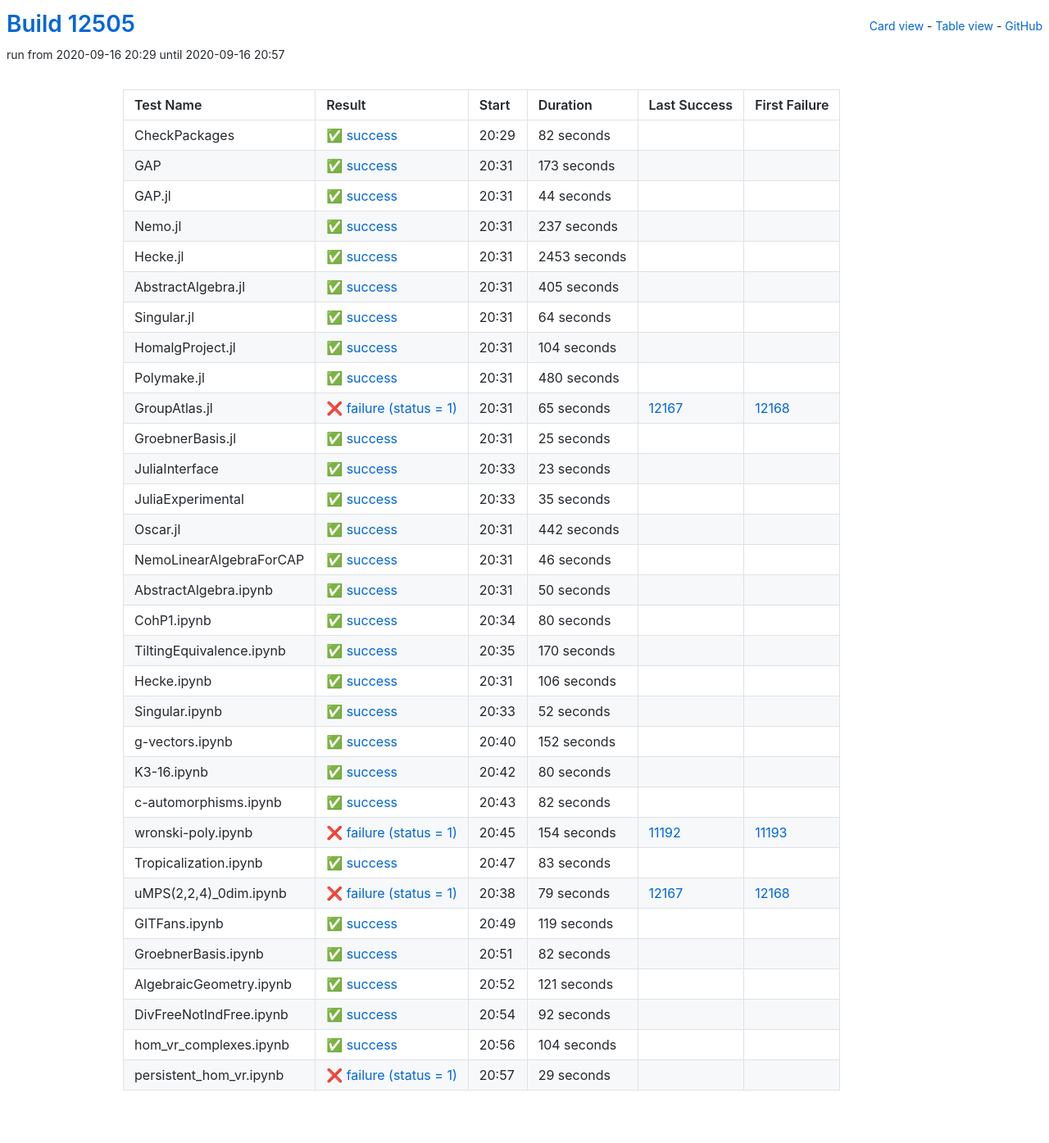
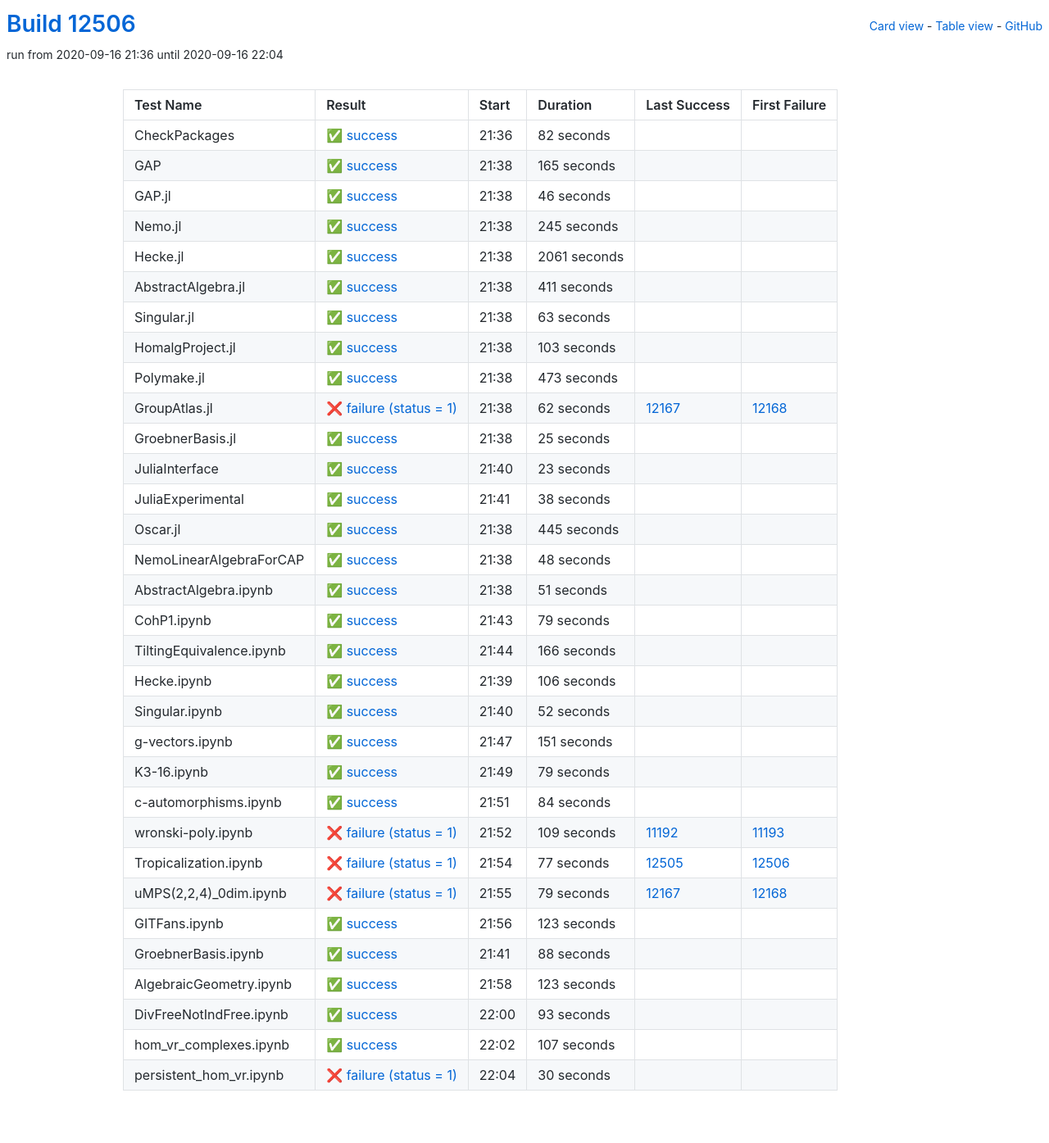
Before and after one commit to oscar-system/oscar-ci-status, a Jekyll site: the page built from table.html, in a window 1280 px wide. Shown: the whole page at 82% size. Built offline with Jekyll 4.4.1, drawn with Linux system fonts in a browser that asks for light colours.

Commit message:
Build #12506

```diff
--- a/_data/ci.yml
+++ b/_data/ci.yml
@@ -1,6 +1,6 @@
 ---
-build: 12505
-build_url: https://oscarci.mathematik.uni-kl.de/job/oscar/12505/
+build: 12506
+build_url: https://oscarci.mathematik.uni-kl.de/job/oscar/12506/
 job: oscar
 organization: oscar-system
 repo: oscar-ci-status
@@ -8,8 +8,8 @@ repourl: https://github.com/oscar-system/oscar-ci-status
 tests:
 - name: CheckPackages
   id: checkpackages
-  log: https://oscarci.mathematik.uni-kl.de/job/oscar/12505/artifact/logs/build-12505/CheckPackages.log
-  start: 2020-09-16 20:29
+  log: https://oscarci.mathematik.uni-kl.de/job/oscar/12506/artifact/logs/build-12506/CheckPackages.log
+  start: 2020-09-16 21:36
   success: true
   exitcode: 0
   status: success
@@ -20,116 +20,116 @@ tests:
   first_failure_url:
 - name: GAP
   id: gap
-  log: https://oscarci.mathematik.uni-kl.de/job/oscar/12505/artifact/logs/build-12505/GAP.log
-  start: 2020-09-16 20:31
+  log: https://oscarci.mathematik.uni-kl.de/job/oscar/12506/artifact/logs/build-12506/GAP.log
+  start: 2020-09-16 21:38
   success: true
   exitcode: 0
   status: success
-  duration: 173
+  duration: 165
   last_success: false
   last_success_url:
   first_failure: false
   first_failure_url:
 - name: GAP.jl
   id: gap-jl
-  log: https://oscarci.mathematik.uni-kl.de/job/oscar/12505/artifact/logs/build-12505/GAP.jl.log
-  start: 2020-09-16 20:31
+  log: https://oscarci.mathematik.uni-kl.de/job/oscar/12506/artifact/logs/build-12506/GAP.jl.log
+  start: 2020-09-16 21:38
   success: true
   exitcode: 0
   status: success
-  duration: 44
+  duration: 46
   last_success: false
   last_success_url:
   first_failure: false
   first_failure_url:
 - name: Nemo.jl
   id: nemo-jl
-  log: https://oscarci.mathematik.uni-kl.de/job/oscar/12505/artifact/logs/build-12505/Nemo.jl.log
-  start: 2020-09-16 20:31
+  log: https://oscarci.mathematik.uni-kl.de/job/oscar/12506/artifact/logs/build-12506/Nemo.jl.log
+  start: 2020-09-16 21:38
   success: true
   exitcode: 0
   status: success
-  duration: 237
+  duration: 245
   last_success: false
   last_success_url:
   first_failure: false
   first_failure_url:
 - name: Hecke.jl
   id: hecke-jl
-  log: https://oscarci.mathematik.uni-kl.de/job/oscar/12505/artifact/logs/build-12505/Hecke.jl.log
-  start: 2020-09-16 20:31
+  log: https://oscarci.mathematik.uni-kl.de/job/oscar/12506/artifact/logs/build-12506/Hecke.jl.log
+  start: 2020-09-16 21:38
   success: true
   exitcode: 0
   status: success
-  duration: 2453
+  duration: 2061
   last_success: false
   last_success_url:
   first_failure: false
   first_failure_url:
 - name: AbstractAlgebra.jl
   id: abstractalgebra-jl
-  log: https://oscarci.mathematik.uni-kl.de/job/oscar/12505/artifact/logs/build-12505/AbstractAlgebra.jl.log
-  start: 2020-09-16 20:31
+  log: https://oscarci.mathematik.uni-kl.de/job/oscar/12506/artifact/logs/build-12506/AbstractAlgebra.jl.log
+  start: 2020-09-16 21:38
   success: true
   exitcode: 0
   status: success
-  duration: 405
+  duration: 411
   last_success: false
   last_success_url:
   first_failure: false
   first_failure_url:
 - name: Singular.jl
   id: singular-jl
-  log: https://oscarci.mathematik.uni-kl.de/job/oscar/12505/artifact/logs/build-12505/Singular.jl.log
-  start: 2020-09-16 20:31
+  log: https://oscarci.mathematik.uni-kl.de/job/oscar/12506/artifact/logs/build-12506/Singular.jl.log
+  start: 2020-09-16 21:38
   success: true
   exitcode: 0
   status: success
-  duration: 64
+  duration: 63
   last_success: false
   last_success_url:
   first_failure: false
   first_failure_url:
 - name: HomalgProject.jl
   id: homalgproject-jl
-  log: https://oscarci.mathematik.uni-kl.de/job/oscar/12505/artifact/logs/build-12505/HomalgProject.jl.log
-  start: 2020-09-16 20:31
+  log: https://oscarci.mathematik.uni-kl.de/job/oscar/12506/artifact/logs/build-12506/HomalgProject.jl.log
+  start: 2020-09-16 21:38
   success: true
   exitcode: 0
   status: success
-  duration: 104
+  duration: 103
   last_success: false
   last_success_url:
   first_failure: false
   first_failure_url:
 - name: Polymake.jl
   id: polymake-jl
-  log: https://oscarci.mathematik.uni-kl.de/job/oscar/12505/artifact/logs/build-12505/Polymake.jl.log
-  start: 2020-09-16 20:31
+  log: https://oscarci.mathematik.uni-kl.de/job/oscar/12506/artifact/logs/build-12506/Polymake.jl.log
+  start: 2020-09-16 21:38
   success: true
   exitcode: 0
   status: success
-  duration: 480
+  duration: 473
   last_success: false
   last_success_url:
   first_failure: false
   first_failure_url:
 - name: GroupAtlas.jl
   id: groupatlas-jl
-  log: https://oscarci.mathematik.uni-kl.de/job/oscar/12505/artifact/logs/build-12505/GroupAtlas.jl.log
-  start: 2020-09-16 20:31
+  log: https://oscarci.mathematik.uni-kl.de/job/oscar/12506/artifact/logs/build-12506/GroupAtlas.jl.log
+  start: 2020-09-16 21:38
   success: false
   exitcode: 1
   status: failure
-  duration: 65
+  duration: 62
   last_success: 12167
   last_success_url: https://oscarci.mathematik.uni-kl.de/job/oscar/12167/
   first_failure: 12168
   first_failure_url: https://oscarci.mathematik.uni-kl.de/job/oscar/12168/
 - name: GroebnerBasis.jl
   id: groebnerbasis-jl
-  log: https://oscarci.mathematik.uni-kl.de/job/oscar/12505/artifact/logs/build-12505/GroebnerBasis.jl.log
-  start: 2020-09-16 20:31
+  log: https://oscarci.mathematik.uni-kl.de/job/oscar/12506/artifact/logs/build-12506/GroebnerBasis.jl.log
+  start: 2020-09-16 21:38
   success: true
   exitcode: 0
   status: success
@@ -140,8 +140,8 @@ tests:
   first_failure_url:
 - name: JuliaInterface
   id: juliainterface
-  log: https://oscarci.mathematik.uni-kl.de/job/oscar/12505/artifact/logs/build-12505/JuliaInterface.log
-  start: 2020-09-16 20:33
+  log: https://oscarci.mathematik.uni-kl.de/job/oscar/12506/artifact/logs/build-12506/JuliaInterface.log
+  start: 2020-09-16 21:40
   success: true
   exitcode: 0
   status: success
@@ -152,80 +152,80 @@ tests:
   first_failure_url:
 - name: JuliaExperimental
   id: juliaexperimental
-  log: https://oscarci.mathematik.uni-kl.de/job/oscar/12505/artifact/logs/build-12505/JuliaExperimental.log
-  start: 2020-09-16 20:33
+  log: https://oscarci.mathematik.uni-kl.de/job/oscar/12506/artifact/logs/build-12506/JuliaExperimental.log
+  start: 2020-09-16 21:41
   success: true
   exitcode: 0
   status: success
-  duration: 35
+  duration: 38
   last_success: false
   last_success_url:
   first_failure: false
   first_failure_url:
 - name: Oscar.jl
   id: oscar-jl
-  log: https://oscarci.mathematik.uni-kl.de/job/oscar/12505/artifact/logs/build-12505/Oscar.jl.log
-  start: 2020-09-16 20:31
+  log: https://oscarci.mathematik.uni-kl.de/job/oscar/12506/artifact/logs/build-12506/Oscar.jl.log
+  start: 2020-09-16 21:38
   success: true
   exitcode: 0
   status: success
-  duration: 442
+  duration: 445
   last_success: false
   last_success_url:
   first_failure: false
   first_failure_url:
 - name: NemoLinearAlgebraForCAP
   id: nemolinearalgebraforcap
-  log: https://oscarci.mathematik.uni-kl.de/job/oscar/12505/artifact/logs/build-12505/NemoLinearAlgebraForCAP.log
-  start: 2020-09-16 20:31
+  log: https://oscarci.mathematik.uni-kl.de/job/oscar/12506/artifact/logs/build-12506/NemoLinearAlgebraForCAP.log
+  start: 2020-09-16 21:38
   success: true
   exitcode: 0
   status: success
-  duration: 46
+  duration: 48
   last_success: false
   last_success_url:
   first_failure: false
   first_failure_url:
 - name: AbstractAlgebra.ipynb
   id: abstractalgebra-ipynb
-  log: https://oscarci.mathematik.uni-kl.de/job/oscar/12505/artifact/logs/build-12505/AbstractAlgebra.ipynb.log
-  start: 2020-09-16 20:31
+  log: https://oscarci.mathematik.uni-kl.de/job/oscar/12506/artifact/logs/build-12506/AbstractAlgebra.ipynb.log
+  start: 2020-09-16 21:38
   success: true
   exitcode: 0
   status: success
-  duration: 50
+  duration: 51
   last_success: false
   last_success_url:
   first_failure: false
   first_failure_url:
 - name: CohP1.ipynb
   id: cohp1-ipynb
-  log: https://oscarci.mathematik.uni-kl.de/job/oscar/12505/artifact/logs/build-12505/CohP1.ipynb.log
-  start: 2020-09-16 20:34
+  log: https://oscarci.mathematik.uni-kl.de/job/oscar/12506/artifact/logs/build-12506/CohP1.ipynb.log
+  start: 2020-09-16 21:43
   success: true
   exitcode: 0
   status: success
-  duration: 80
+  duration: 79
   last_success: false
   last_success_url:
   first_failure: false
   first_failure_url:
 - name: TiltingEquivalence.ipynb
   id: tiltingequivalence-ipynb
-  log: https://oscarci.mathematik.uni-kl.de/job/oscar/12505/artifact/logs/build-12505/TiltingEquivalence.ipynb.log
-  start: 2020-09-16 20:35
+  log: https://oscarci.mathematik.uni-kl.de/job/oscar/12506/artifact/logs/build-12506/TiltingEquivalence.ipynb.log
+  start: 2020-09-16 21:44
   success: true
   exitcode: 0
   status: success
-  duration: 170
+  duration: 166
   last_success: false
   last_success_url:
   first_failure: false
   first_failure_url:
 - name: Hecke.ipynb
   id: hecke-ipynb
-  log: https://oscarci.mathematik.uni-kl.de/job/oscar/12505/artifact/logs/build-12505/Hecke.ipynb.log
-  start: 2020-09-16 20:31
+  log: https://oscarci.mathematik.uni-kl.de/job/oscar/12506/artifact/logs/build-12506/Hecke.ipynb.log
+  start: 2020-09-16 21:39
   success: true
   exitcode: 0
   status: success
@@ -236,8 +236,8 @@ tests:
   first_failure_url:
 - name: Singular.ipynb
   id: singular-ipynb
-  log: https://oscarci.mathematik.uni-kl.de/job/oscar/12505/artifact/logs/build-12505/Singular.ipynb.log
-  start: 2020-09-16 20:33
+  log: https://oscarci.mathematik.uni-kl.de/job/oscar/12506/artifact/logs/build-12506/Singular.ipynb.log
+  start: 2020-09-16 21:40
   success: true
   exitcode: 0
   status: success
@@ -248,68 +248,68 @@ tests:
   first_failure_url:
 - name: g-vectors.ipynb
   id: g-vectors-ipynb
-  log: https://oscarci.mathematik.uni-kl.de/job/oscar/12505/artifact/logs/build-12505/g-vectors.ipynb.log
-  start: 2020-09-16 20:40
+  log: https://oscarci.mathematik.uni-kl.de/job/oscar/12506/artifact/logs/build-12506/g-vectors.ipynb.log
+  start: 2020-09-16 21:47
   success: true
   exitcode: 0
   status: success
-  duration: 152
+  duration: 151
   last_success: false
   last_success_url:
   first_failure: false
   first_failure_url:
 - name: K3-16.ipynb
   id: k3-16-ipynb
-  log: https://oscarci.mathematik.uni-kl.de/job/oscar/12505/artifact/logs/build-12505/K3-16.ipynb.log
-  start: 2020-09-16 20:42
+  log: https://oscarci.mathematik.uni-kl.de/job/oscar/12506/artifact/logs/build-12506/K3-16.ipynb.log
+  start: 2020-09-16 21:49
   success: true
   exitcode: 0
   status: success
-  duration: 80
+  duration: 79
   last_success: false
   last_success_url:
   first_failure: false
   first_failure_url:
 - name: c-automorphisms.ipynb
   id: c-automorphisms-ipynb
-  log: https://oscarci.mathematik.uni-kl.de/job/oscar/12505/artifact/logs/build-12505/c-automorphisms.ipynb.log
-  start: 2020-09-16 20:43
+  log: https://oscarci.mathematik.uni-kl.de/job/oscar/12506/artifact/logs/build-12506/c-automorphisms.ipynb.log
+  start: 2020-09-16 21:51
   success: true
   exitcode: 0
   status: success
-  duration: 82
+  duration: 84
   last_success: false
   last_success_url:
   first_failure: false
   first_failure_url:
 - name: wronski-poly.ipynb
   id: wronski-poly-ipynb
-  log: https://oscarci.mathematik.uni-kl.de/job/oscar/12505/artifact/logs/build-12505/wronski-poly.ipynb.log
-  start: 2020-09-16 20:45
+  log: https://oscarci.mathematik.uni-kl.de/job/oscar/12506/artifact/logs/build-12506/wronski-poly.ipynb.log
+  start: 2020-09-16 21:52
   success: false
   exitcode: 1
   status: failure
-  duration: 154
+  duration: 109
   last_success: 11192
   last_success_url: https://oscarci.mathematik.uni-kl.de/job/oscar/11192/
   first_failure: 11193
   first_failure_url: https://oscarci.mathematik.uni-kl.de/job/oscar/11193/
 - name: Tropicalization.ipynb
   id: tropicalization-ipynb
-  log: https://oscarci.mathematik.uni-kl.de/job/oscar/12505/artifact/logs/build-12505/Tropicalization.ipynb.log
-  start: 2020-09-16 20:47
-  success: true
-  exitcode: 0
-  status: success
-  duration: 83
-  last_success: false
-  last_success_url:
-  first_failure: false
-  first_failure_url:
+  log: https://oscarci.mathematik.uni-kl.de/job/oscar/12506/artifact/logs/build-12506/Tropicalization.ipynb.log
+  start: 2020-09-16 21:54
+  success: false
+  exitcode: 1
+  status: failure
+  duration: 77
+  last_success: 12505
+  last_success_url: https://oscarci.mathematik.uni-kl.de/job/oscar/12505/
+  first_failure: 12506
+  first_failure_url: https://oscarci.mathematik.uni-kl.de/job/oscar/12506/
 - name: uMPS(2,2,4)_0dim.ipynb
   id: umps-2-2-4-0dim-ipynb
-  log: https://oscarci.mathematik.uni-kl.de/job/oscar/12505/artifact/logs/build-12505/uMPS-2-2-4-_0dim.ipynb.log
-  start: 2020-09-16 20:38
+  log: https://oscarci.mathematik.uni-kl.de/job/oscar/12506/artifact/logs/build-12506/uMPS-2-2-4-_0dim.ipynb.log
+  start: 2020-09-16 21:55
   success: false
   exitcode: 1
   status: failure
@@ -320,72 +320,72 @@ tests:
   first_failure_url: https://oscarci.mathematik.uni-kl.de/job/oscar/12168/
 - name: GITFans.ipynb
   id: gitfans-ipynb
-  log: https://oscarci.mathematik.uni-kl.de/job/oscar/12505/artifact/logs/build-12505/GITFans.ipynb.log
-  start: 2020-09-16 20:49
+  log: https://oscarci.mathematik.uni-kl.de/job/oscar/12506/artifact/logs/build-12506/GITFans.ipynb.log
+  start: 2020-09-16 21:56
   success: true
   exitcode: 0
   status: success
-  duration: 119
+  duration: 123
   last_success: false
   last_success_url:
   first_failure: false
   first_failure_url:
 - name: GroebnerBasis.ipynb
   id: groebnerbasis-ipynb
-  log: https://oscarci.mathematik.uni-kl.de/job/oscar/12505/artifact/logs/build-12505/GroebnerBasis.ipynb.log
-  start: 2020-09-16 20:51
+  log: https://oscarci.mathematik.uni-kl.de/job/oscar/12506/artifact/logs/build-12506/GroebnerBasis.ipynb.log
+  start: 2020-09-16 21:41
   success: true
   exitcode: 0
   status: success
-  duration: 82
+  duration: 88
   last_success: false
   last_success_url:
   first_failure: false
   first_failure_url:
 - name: AlgebraicGeometry.ipynb
   id: algebraicgeometry-ipynb
-  log: https://oscarci.mathematik.uni-kl.de/job/oscar/12505/artifact/logs/build-12505/AlgebraicGeometry.ipynb.log
-  start: 2020-09-16 20:52
+  log: https://oscarci.mathematik.uni-kl.de/job/oscar/12506/artifact/logs/build-12506/AlgebraicGeometry.ipynb.log
+  start: 2020-09-16 21:58
   success: true
   exitcode: 0
   status: success
-  duration: 121
+  duration: 123
   last_success: false
   last_success_url:
   first_failure: false
   first_failure_url:
 - name: DivFreeNotIndFree.ipynb
   id: divfreenotindfree-ipynb
-  log: https://oscarci.mathematik.uni-kl.de/job/oscar/12505/artifact/logs/build-12505/DivFreeNotIndFree.ipynb.log
-  start: 2020-09-16 20:54
+  log: https://oscarci.mathematik.uni-kl.de/job/oscar/12506/artifact/logs/build-12506/DivFreeNotIndFree.ipynb.log
+  start: 2020-09-16 22:00
   success: true
   exitcode: 0
   status: success
-  duration: 92
+  duration: 93
   last_success: false
   last_success_url:
   first_failure: false
   first_failure_url:
 - name: hom_vr_complexes.ipynb
   id: hom-vr-complexes-ipynb
-  log: https://oscarci.mathematik.uni-kl.de/job/oscar/12505/artifact/logs/build-12505/hom_vr_complexes.ipynb.log
-  start: 2020-09-16 20:56
+  log: https://oscarci.mathematik.uni-kl.de/job/oscar/12506/artifact/logs/build-12506/hom_vr_complexes.ipynb.log
+  start: 2020-09-16 22:02
   success: true
   exitcode: 0
   status: success
-  duration: 104
+  duration: 107
   last_success: false
   last_success_url:
   first_failure: false
   first_failure_url:
 - name: persistent_hom_vr.ipynb
   id: persistent-hom-vr-ipynb
-  log: https://oscarci.mathematik.uni-kl.de/job/oscar/12505/artifact/logs/build-12505/persistent_hom_vr.ipynb.log
-  start: 2020-09-16 20:57
+  log: https://oscarci.mathematik.uni-kl.de/job/oscar/12506/artifact/logs/build-12506/persistent_hom_vr.ipynb.log
+  start: 2020-09-16 22:04
   success: false
   exitcode: 1
   status: failure
-  duration: 29
+  duration: 30
   last_success: false
   last_success_url:
   first_failure: false
```
Also changed, not shown: README.md.
